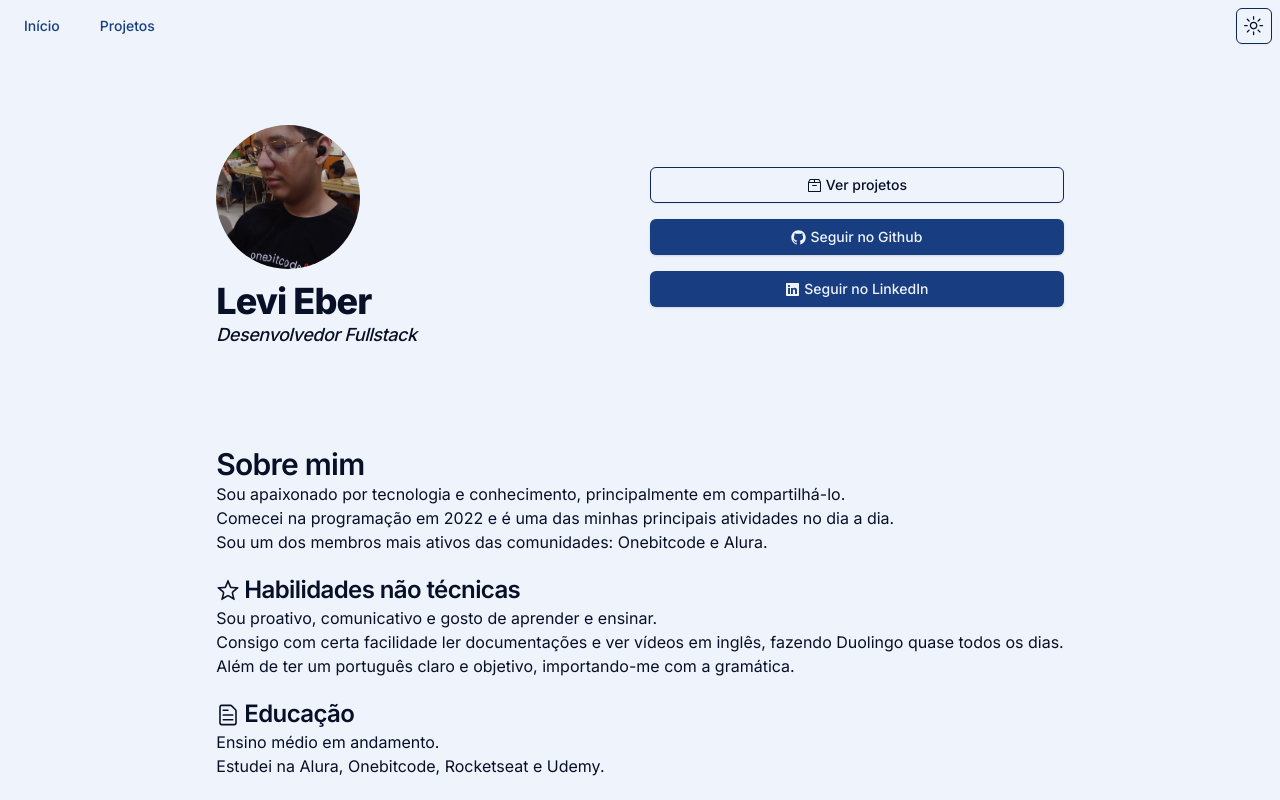
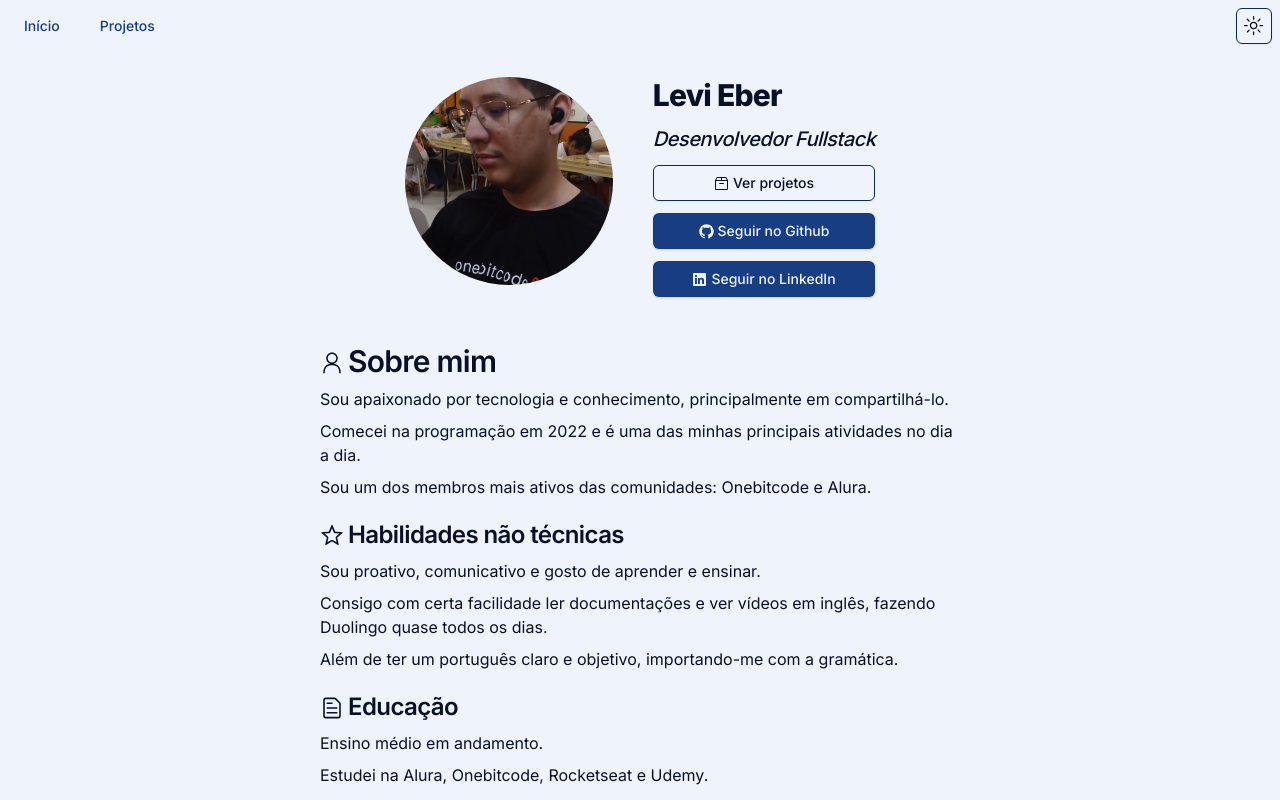
Before and after one commit to Levieber/levitolio, a Next.js app: page / in a window 1280 px wide. Built offline with nearby package versions, Linux system fonts and the light colour scheme.

Commit message:
feat: change homepage style

```diff
--- a/src/app/page.tsx
+++ b/src/app/page.tsx
@@ -6,6 +6,7 @@ import {
 	FileTextIcon,
 	GitHubLogoIcon,
 	LinkedInLogoIcon,
+	PersonIcon,
 	StarIcon,
 } from "@radix-ui/react-icons";
 import Image from "next/image";
@@ -13,10 +14,9 @@ import Link from "next/link";
 
 export default function Home() {
 	return (
-		<main className="flex-grow grid grid-rows-2 justify-evenly gap-10 p-4">
-			<section className="grid grid-cols-1 sm:grid-cols-2 gap-5 items-center">
-				<section>
-					<Avatar.Avatar className="w-36 h-36">
+		<main className="grow flex flex-col items-center justify-evenly gap-8 px-4">
+			<section className="flex flex-wrap justify-center items-center gap-10">
+				<Avatar.Avatar className="w-52 h-52">
 					<Avatar.AvatarImage
 						className="object-cover object-center"
 						asChild
@@ -26,25 +26,23 @@ export default function Home() {
 							priority
 							src={avatar}
 							alt="Levi Eber"
-								width={280}
-								height={280}
+							width={208}
+							height={208}
 						/>
 					</Avatar.AvatarImage>
-						<Avatar.AvatarFallback className="text-5xl">
-							LV
-						</Avatar.AvatarFallback>
+					<Avatar.AvatarFallback className="text-5xl">LV</Avatar.AvatarFallback>
 				</Avatar.Avatar>
-					<h1 className="mt-3 scroll-m-20 text-2xl font-extrabold tracking-tight lg:text-4xl">
+				<section className="flex flex-col gap-3">
+					<h1 className="mt-3 scroll-m-20 text-3xl font-extrabold tracking-tight">
 						Levi Eber
 					</h1>
-					<h2 className="scroll-m-20 text-base lg:text-lg italic font-medium tracking-tight">
+					<h2 className="scroll-m-20 text-xl italic font-medium tracking-tight">
 						Desenvolvedor Fullstack
 					</h2>
-				</section>
-				<section className="flex flex-col gap-4">
 					<Button variant="outline" asChild>
 						<Link prefetch href="/projects">
-							<ArchiveIcon className="inline-block mr-1" /> Ver projetos
+							<ArchiveIcon className="inline-block mr-1" />
+							Ver projetos
 						</Link>
 					</Button>
 					<Button variant="default" asChild>
@@ -53,7 +51,8 @@ export default function Home() {
 							href="https://github.com/Levieber"
 							rel="noopener noreferrer"
 						>
-							<GitHubLogoIcon className="inline-block mr-1" /> Seguir no Github
+							<GitHubLogoIcon className="inline-block mr-1" />
+							Seguir no Github
 						</a>
 					</Button>
 					<Button variant="default" asChild>
@@ -62,15 +61,16 @@ export default function Home() {
 							href="https://www.linkedin.com/in/levi-eber"
 							rel="noopener noreferrer"
 						>
-							<LinkedInLogoIcon className="inline-block mr-1" /> Seguir no
-							LinkedIn
+							<LinkedInLogoIcon className="inline-block mr-1" />
+							Seguir no LinkedIn
 						</a>
 					</Button>
 				</section>
 			</section>
-			<section>
+			<section className="max-w-[40rem]">
+				<section className="flex flex-col gap-2">
 					<h2 className="scroll-m-20 text-3xl font-semibold tracking-tight">
-					Sobre mim
+					<PersonIcon className="inline-block mr-1 h-6 w-6" />Sobre mim
 					</h2>
 					<p>
 						Sou apaixonado por tecnologia e conhecimento, principalmente em
@@ -83,8 +83,8 @@ export default function Home() {
 					<p>
 						Sou um dos membros mais ativos das comunidades: Onebitcode e Alura.
 					</p>
-
-				<section className="my-5">
+				</section>
+				<section className="my-5 flex flex-col gap-2">
 					<h3 className="scroll-m-20 text-2xl font-semibold tracking-tight">
 						<StarIcon className="inline-block mr-1 h-6 w-6" />
 						Habilidades não técnicas
@@ -99,7 +99,7 @@ export default function Home() {
 						gramática.
 					</p>
 				</section>
-				<section>
+				<section className="flex flex-col gap-2">
 					<h3 className="scroll-m-20 text-2xl font-semibold tracking-tight">
 						<FileTextIcon className="inline-block mr-1 h-6 w-6" />
 						Educação
```
Lines whose indentation alone changed are shown as unchanged.
